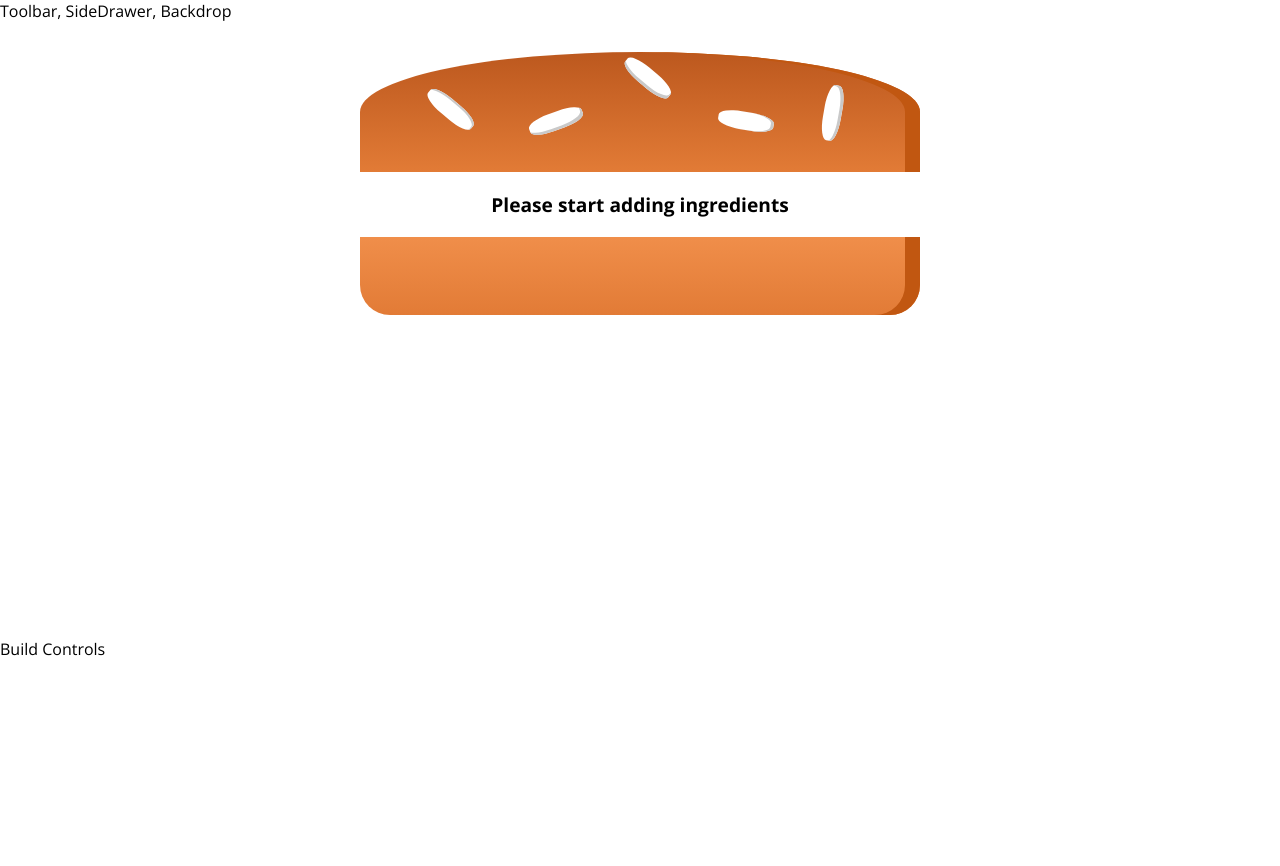
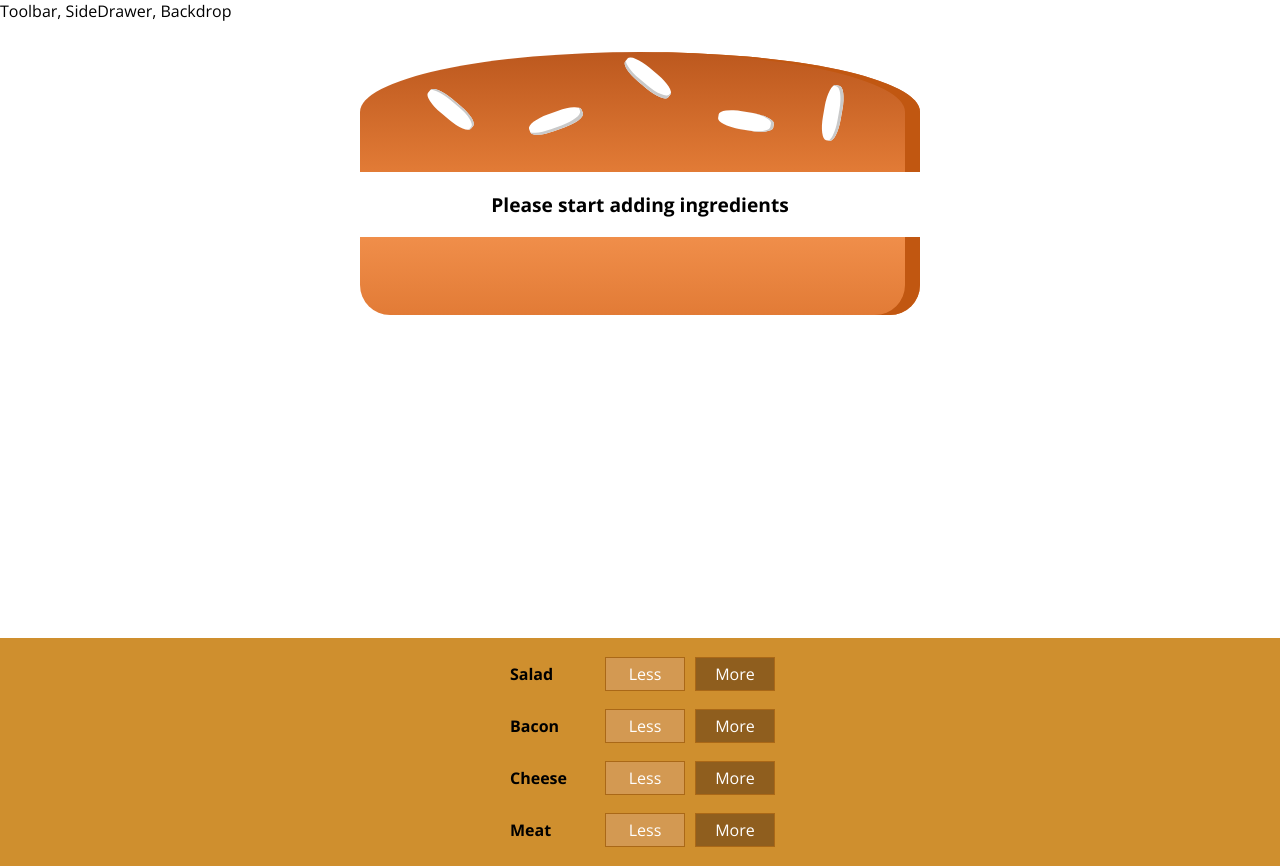
Before and after one commit to hcamposa1994/BurgerApp, a React (Create React App) app: page / in a window 1280 px wide. Before the commit the page ends 800 px from the top, so only its background shows below. Built offline with nearby package versions, Linux system fonts and the light colour scheme.

Commit message:
outputted multiple build controls. imported the individual build controls into the main BuildControls component, along with some more styling to output what we needed and exported the component onto the Burger Builder Container

```diff
--- a/src/components/Burger/BuildControls/BuildControls.js
+++ b/src/components/Burger/BuildControls/BuildControls.js
@@ -0,0 +1,23 @@
+import React from "react";
+
+import classStyles from "./BuildControls.module.css";
+import BuildControl from "./BuildControl/BuildControl";
+
+const controls = [
+  { label: "Salad", type: "salad" },
+  { label: "Bacon", type: "bacon" },
+  { label: "Cheese", type: "cheese" },
+  { label: "Meat", type: "meat" }
+];
+
+const BuildControls = props => {
+  return (
+    <div className={classStyles.BuildControls}>
+      {controls.map(ctrl => (
+        <BuildControl key={ctrl.label} label={ctrl.label} />
+      ))}
+    </div>
+  );
+};
+
+export default BuildControls;
--- a/src/components/Burger/BuildControls/BuildControls.module.css
+++ b/src/components/Burger/BuildControls/BuildControls.module.css
@@ -1,4 +1,4 @@
-.BuildCOntrols {
+.BuildControls {
   width: 100%;
   background-color: #cf8f2e;
   display: flex;
--- a/src/containers/BurgerBuilder/BurgerBuilder.js
+++ b/src/containers/BurgerBuilder/BurgerBuilder.js
@@ -2,6 +2,7 @@ import React, { Component } from "react";
 
 import Auxiliary from "../../hoc/Auxiliary";
 import Burger from "../../components/Burger/Burger";
+import BuildControls from "../../components/Burger/BuildControls/BuildControls";
 
 class BurgerBuilder extends Component {
   // constructor(props) {
@@ -21,7 +22,7 @@ class BurgerBuilder extends Component {
     return (
       <Auxiliary>
         <Burger ingredients={this.state.ingredients} />
-        <div>Build Controls</div>
+        <BuildControls />
       </Auxiliary>
     );
   }
```
